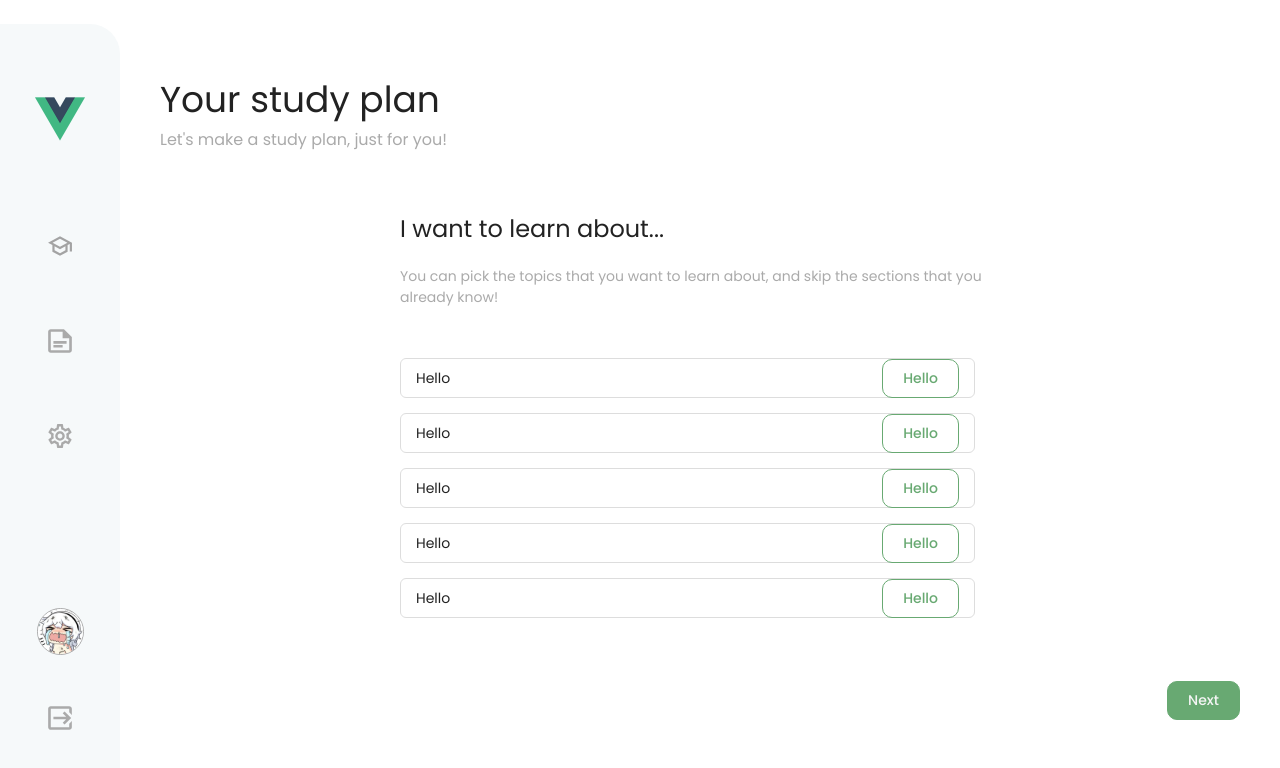
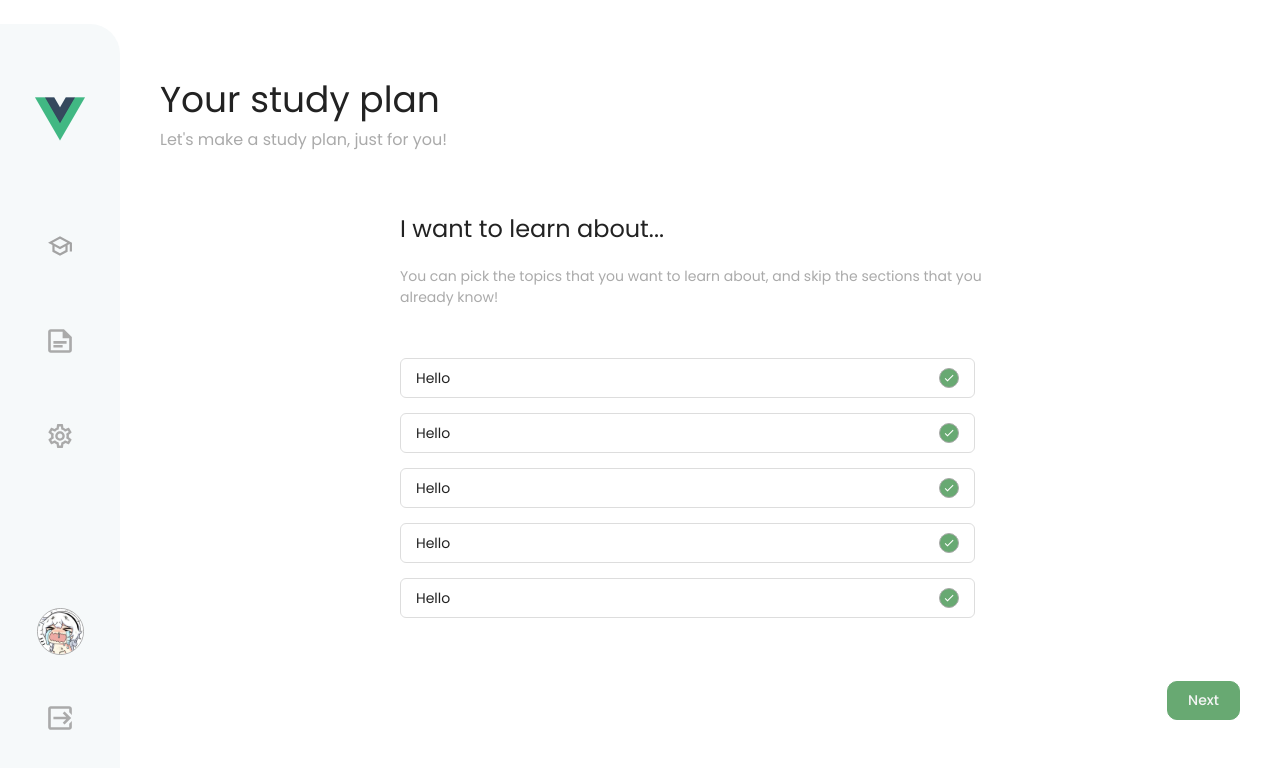
Before and after one commit to p4p-51/jubilant-octo-funicular, a Vue app in the folder frontend/: page /plan/create in a window 1280 px wide. Shown: the top 768 px of the page. Built offline with nearby package versions, Linux system fonts and the light colour scheme.

Commit message:
add hover animation

```diff
--- a/frontend/src/components/ModuleSelect.vue
+++ b/frontend/src/components/ModuleSelect.vue
@@ -1,7 +1,7 @@
 <template>
   <div class="module-select">
     <p>{{ name }}</p>
-    <button>hello</button>
+    <button><img src="@/assets/icons/check.svg" /></button>
   </div>
 </template>
 
@@ -12,8 +12,7 @@
   height: 40px;
 
   display: flex;
-
-  border: solid 1px $c-grey-light;
+  border: solid 0.5px $c-grey-light;
 
   justify-content: space-between;
   align-items: center;
@@ -25,10 +24,32 @@
 
   margin-right: 25px;
 
+  cursor: pointer;
+  transition: $animation;
+
+  &:hover {
+    border: solid 0.5px $c-primary;
+  }
+
   p {
     font-size: 14px;
 
     color: $c-black;
+  }
+
+  button {
+    border-radius: 100%;
+
+    border: solid 1px $c-grey-dark;
+    background: $c-primary;
+
+    height: 20px;
+    width: 20px;
+
+    margin: 0;
+    padding: 0;
+
+    cursor: pointer;
   }
 }
 </style>
```
Also changed, not shown: frontend/src/assets/icons/check.svg (added).
